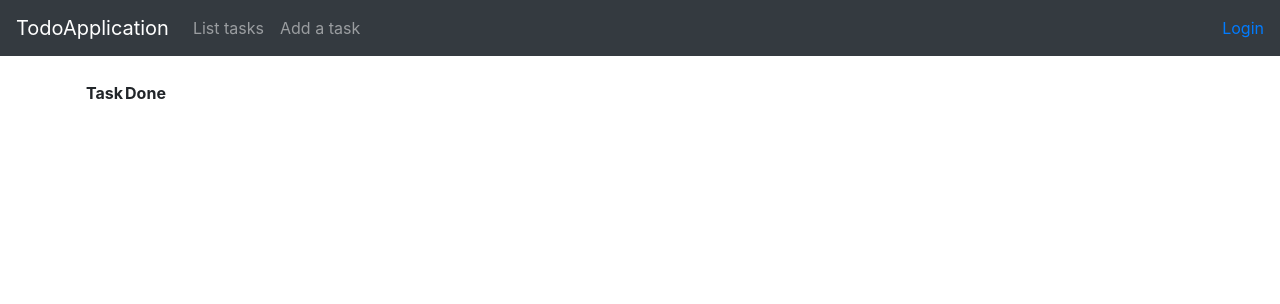
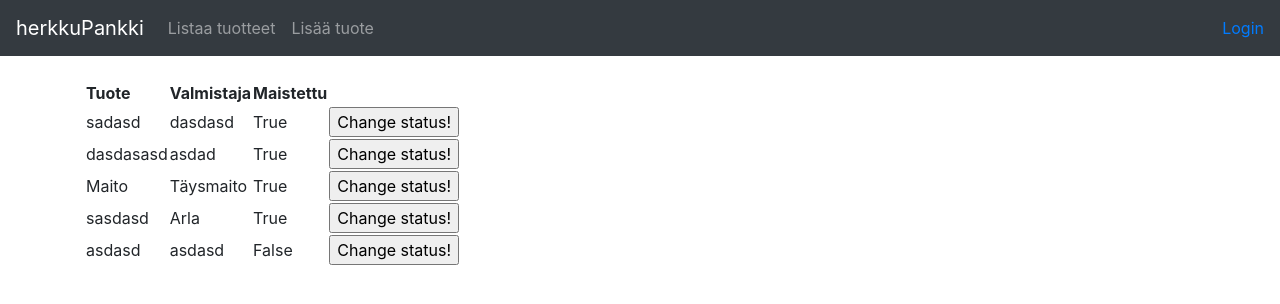
Before and after one commit to villeheikkila/Herkkupankki, a Flask app: page /tasks/ in a window 1280 px wide. Shown: the top 304 px of the page. Run offline with Flask 2, Linux system fonts and the light colour scheme; data comes from the database, SQL or seed files in the repository; both versions use the stored data as it was after the commit; data that the repository does not hold is empty; some libraries are stand-ins or nearby versions.

Commit message:
Aloitetaan oman projektin rakentaminen tehdyn pohjan päälle. Ensiksi lisätään tietokantaan ja lomakkeisiin kenttä Valmistaja sekä muutetaan nimiä muualla

```diff
--- a/application/__init__.py
+++ b/application/__init__.py
@@ -9,7 +9,7 @@ import os
 if os.environ.get("HEROKU"):
     app.config["SQLALCHEMY_DATABASE_URI"] = os.environ.get("DATABASE_URL")
 else:
-    app.config["SQLALCHEMY_DATABASE_URI"] = "sqlite:///tasks.db"
+    app.config["SQLALCHEMY_DATABASE_URI"] = "sqlite:///herkkupankki.db"
     app.config["SQLALCHEMY_ECHO"] = True
 
 
--- a/application/tasks/forms.py
+++ b/application/tasks/forms.py
@@ -2,7 +2,8 @@ from flask_wtf import FlaskForm
 from wtforms import BooleanField, StringField, validators
 
 class TaskForm(FlaskForm):
-    name = StringField("Task name", [validators.Length(min=2)])
+    name = StringField("Tuotteet nimi:", [validators.Length(min=2)])
+    producer = StringField("Valmistaja:", [validators.Length(min=2)])
     done = BooleanField("Done")
 
     class Meta:
--- a/application/tasks/models.py
+++ b/application/tasks/models.py
@@ -4,10 +4,12 @@ from application.models import Base
 class Task(Base):
 
     name = db.Column(db.String(144), nullable=False)
+    producer = db.Column(db.String(144), nullable=False)
     done = db.Column(db.Boolean, nullable=False)
 
     account_id = db.Column(db.Integer, db.ForeignKey('account.id'), nullable=False)
 
-    def __init__(self, name):
+    def __init__(self, name, producer):
         self.name = name
+        self.producer = producer
         self.done = False
--- a/application/tasks/views.py
+++ b/application/tasks/views.py
@@ -39,7 +39,7 @@ def tasks_create():
         return render_template("tasks/new.html", form = form)
 
 
-    t = Task(form.name.data)
+    t = Task(form.name.data, form.producer.data)
     t.done = form.done.data
     t.account_id = current_user.id
 
--- a/application/templates/layout.html
+++ b/application/templates/layout.html
@@ -2,24 +2,24 @@
 <html>
   <head>
     <meta charset="utf-8">
-    <title>TodoApplication</title>
+    <title>herkkuPankki</title>
     <link rel="stylesheet" href="https://maxcdn.bootstrapcdn.com/bootstrap/4.0.0/css/bootstrap.min.css" integrity="sha384-Gn5384xqQ1aoWXA+058RXPxPg6fy4IWvTNh0E263XmFcJlSAwiGgFAW/dAiS6JXm" crossorigin="anonymous">
   </head>
 
   <body>
 
     <nav class="navbar navbar-expand-md navbar-dark bg-dark mb-4">
-<a class="navbar-brand" href="#">TodoApplication</a>
+<a class="navbar-brand" href="#">herkkuPankki</a>
 <button class="navbar-toggler" type="button" data-toggle="collapse" data-target="#navbarCollapse" aria-controls="navbarCollapse" aria-expanded="false" aria-label="Toggle navigation">
         <span class="navbar-toggler-icon"></span>
 </button>
 <div class="collapse navbar-collapse" id="navbarCollapse">
         <ul class="navbar-nav mr-auto">
           <li class="nav-item">
-            <a class="nav-link" href="{{ url_for('tasks_index') }} ">List tasks</a>
+            <a class="nav-link" href="{{ url_for('tasks_index') }} ">Listaa tuotteet</a>
           </li>
           <li class="nav-item">
-            <a class="nav-link" href="{{ url_for('tasks_form') }} ">Add a task</a>
+            <a class="nav-link" href="{{ url_for('tasks_form') }} ">Lisää tuote</a>
           </li>
         </ul>
         <div class="form-inline mt-2 mt-md-0">
--- a/application/templates/tasks/list.html
+++ b/application/templates/tasks/list.html
@@ -3,13 +3,15 @@
 {% block body %}
   <table>
     <tr>
-      <th>Task</th>
-      <th>Done</th>
+      <th>Tuote</th>
+      <th>Valmistaja</th>
+      <th>Maistettu</th>
       <th></th>
     </tr>
     {% for task in tasks %}
     <tr>
       <td>{{ task.name }}</td>
+      <td>{{ task.producer }}</td>
       <td>{{ task.done }}</td>
       <td>
 	<form method="POST" action="{{ url_for('tasks_set_done', task_id=task.id) }}">
```
Also changed, not shown: application/templates/tasks/new.html (+9 -1 lines), application/herkkupankki.db (added).
